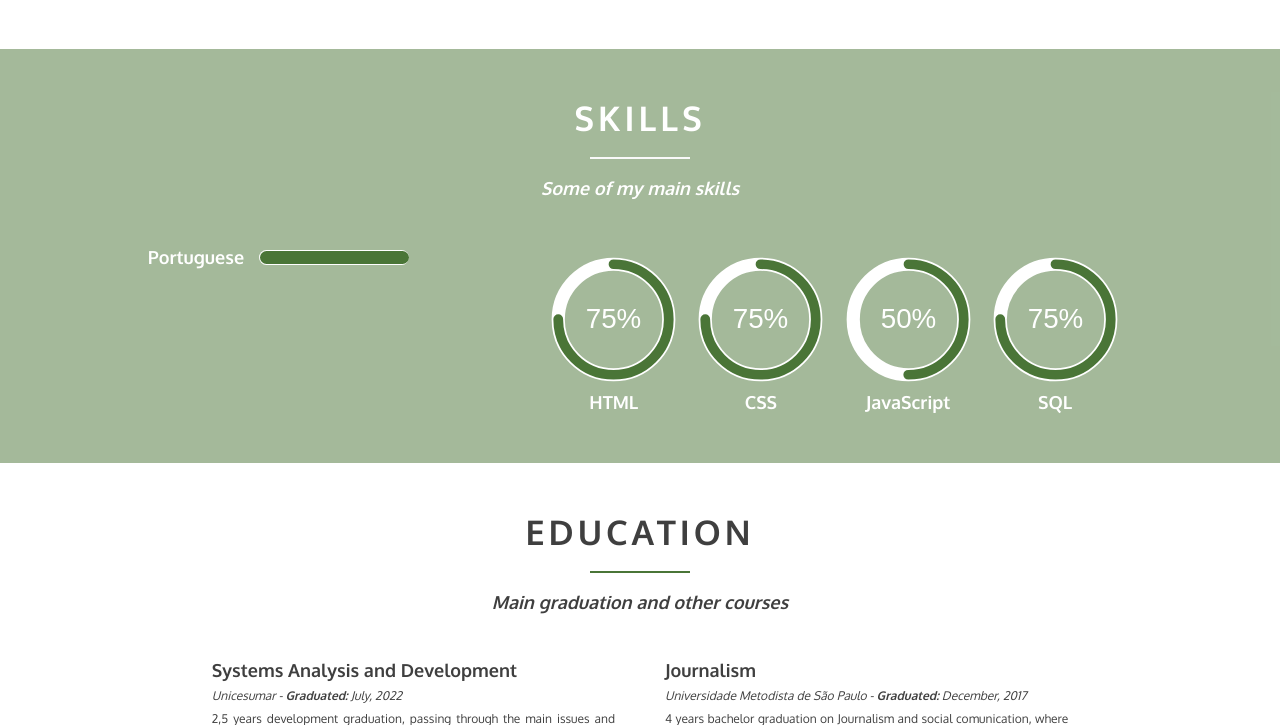
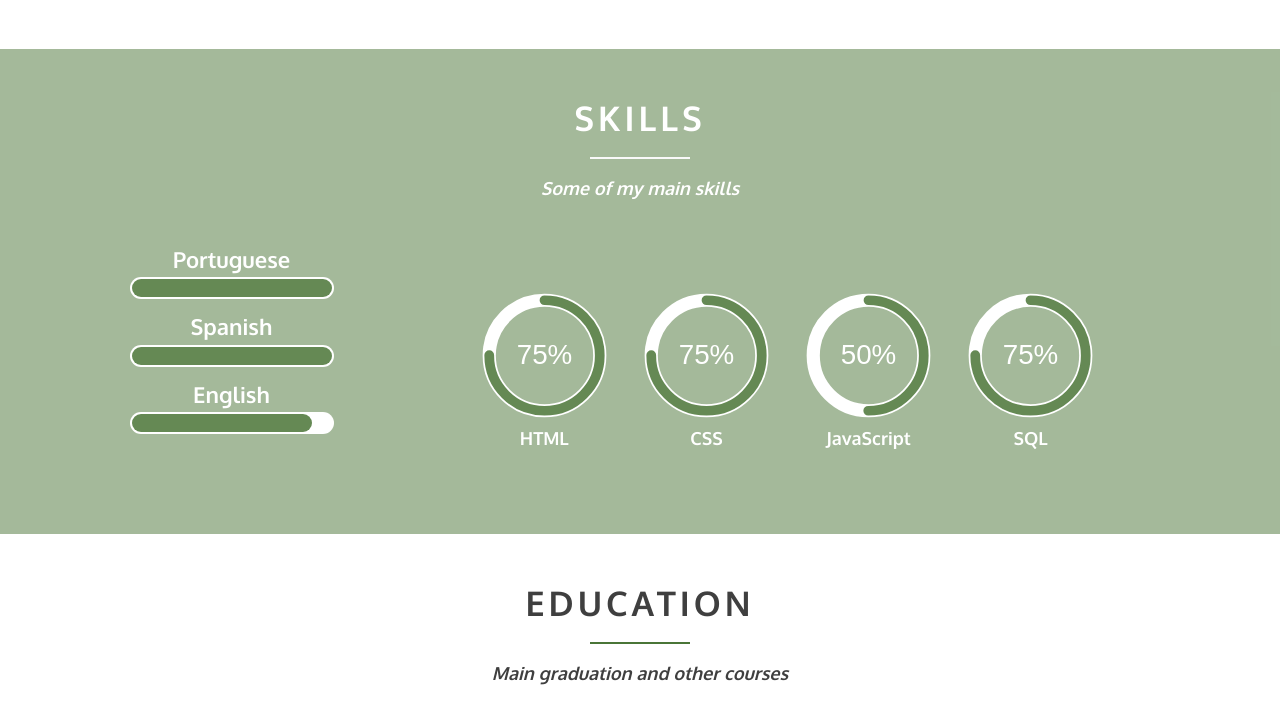
Before and after one commit to arthurfms/resume1, a PHP site: page / in a window 1280 px wide. Shown: the part 1179-1904 px from the top of the page. Run offline with PHP 8.4, Linux system fonts and the light colour scheme.

Commit message:
changed pdf to download, done all changes on skills and languages section

```diff
--- a/css/style.css
+++ b/css/style.css
@@ -246,7 +246,9 @@
 
 .skills {
   display: grid;
-  grid-template-areas: "languages skills skills skills" "languages skills skills skills";
+  grid-template-areas:
+  "languages skills skills skills skills skills skills skills"
+  "languages skills skills skills skills skills skills skills";
   width: 90%;
   margin: auto;
 }
@@ -286,7 +288,7 @@
   fill: none;
   stroke-width: 2.8;
   stroke-linecap: round;
-  stroke: #4a7537;
+  stroke: rgba(74, 117, 55,0.85);
   animation: progress-circle 1s ease-out forwards;
 }
 
@@ -311,21 +313,23 @@
   margin: 50px auto;
   display: flex;
   flex-direction: column;
+  row-gap: 15px;
   list-style: none;
 }
 
 .languages__item {
   display: flex;
+  flex-direction: column;
   justify-content: center;
   align-items: center;
-  gap: 15px;
+  gap: 5px;
   padding: 0;
   margin: 0;
 }
 
 .languages__name {
   color: #fff;
-  font-size: 18px;
+  font-size: 22px;
   font-weight: 600;
   margin: 0;
   text-align: center;
@@ -333,22 +337,36 @@
 
 .languages__level {
   display: flex;
-  align-items: center;
+  align-items: flex-start;
   justify-content: flex-start;
-  height: 15px;
-  width: 150px;
+  height: 18px;
+  width: 200px;
+  margin: 0;
+  padding: 2px;
   border-radius: 15px;
   background-color: #fff;
 }
 
 .languages__level-fill {
-  margin: auto 0 auto 1px;
-  height: 87%;
-  background-color: #4a7537;
+  display: block;
+  padding: 0;
+  height: 100%;
+  border-radius: 15px;
+  background-color: rgba(74, 117, 55,0.85);
 }
 
 .languages__level-fill_100 {
-  width: 99%;
+  width: 100%;
+  animation: progress-line 1s ease-out forwards;
+}
+
+.languages__level-fill_95 {
+  width: 95%;
+  animation: progress-line 1s ease-out forwards;
+}
+
+.languages__level-fill_90 {
+  width: 90%;
   animation: progress-line 1s ease-out forwards;
 }
 
--- a/index.html
+++ b/index.html
@@ -429,7 +429,23 @@
               <p class="languages__name">Portuguese</p>
               <div class="languages__level">
                 <div
-                  class="languages__level languages__level-fill languages__level-fill_100"
+                  class="languages__level-fill languages__level-fill_100"
+                ></div>
+              </div>
+            </li>
+            <li class="languages__item">
+              <p class="languages__name">Spanish</p>
+              <div class="languages__level">
+                <div
+                  class="languages__level-fill languages__level-fill_100"
+                ></div>
+              </div>
+            </li>
+            <li class="languages__item">
+              <p class="languages__name">English</p>
+              <div class="languages__level">
+                <div
+                  class="languages__level-fill languages__level-fill_90"
                 ></div>
               </div>
             </li>
```
Also changed, not shown: 1 other file.
